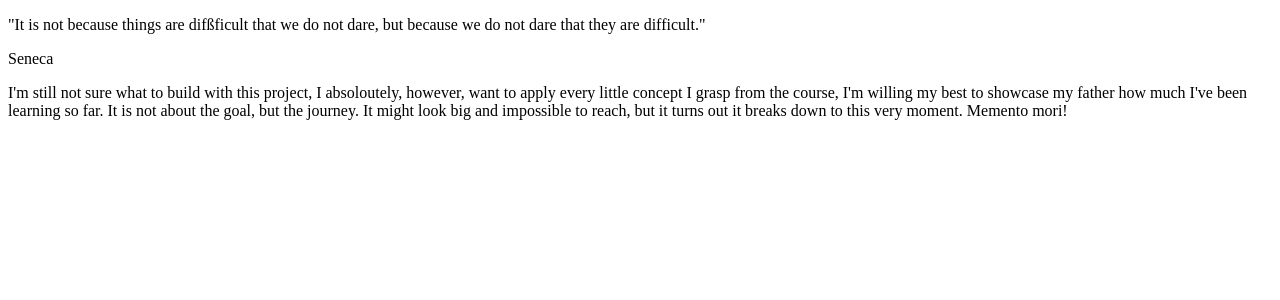
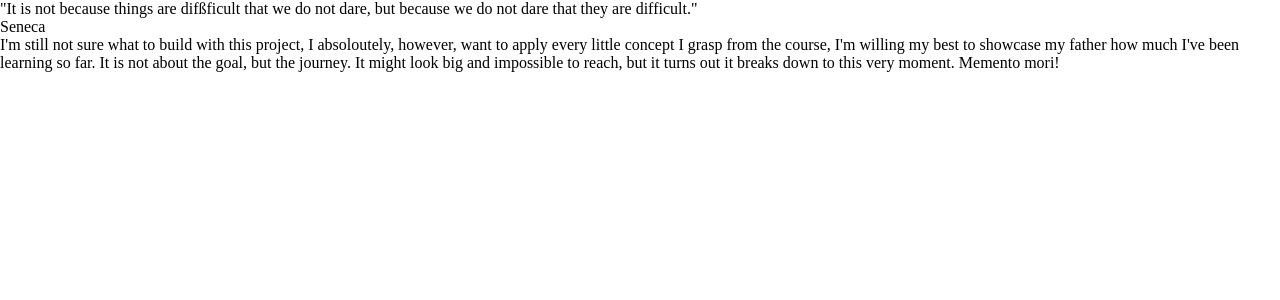
Before and after one commit to vinicius-hayden/clone-tabnews, a Next.js app: page / in a window 1280 px wide. Shown: the top 300 px of the page. Built offline with nearby package versions, Linux system fonts and the light colour scheme.

Commit message:
adding `_app.js` file

```diff
--- /dev/null
+++ b/pages/_app.js
@@ -0,0 +1,7 @@
+import '../styles/index.css'; // Import the global CSS
+
+function MyApp({ Component, pageProps }) {
+  return <Component {...pageProps} />;
+}
+
+export default MyApp;
```
